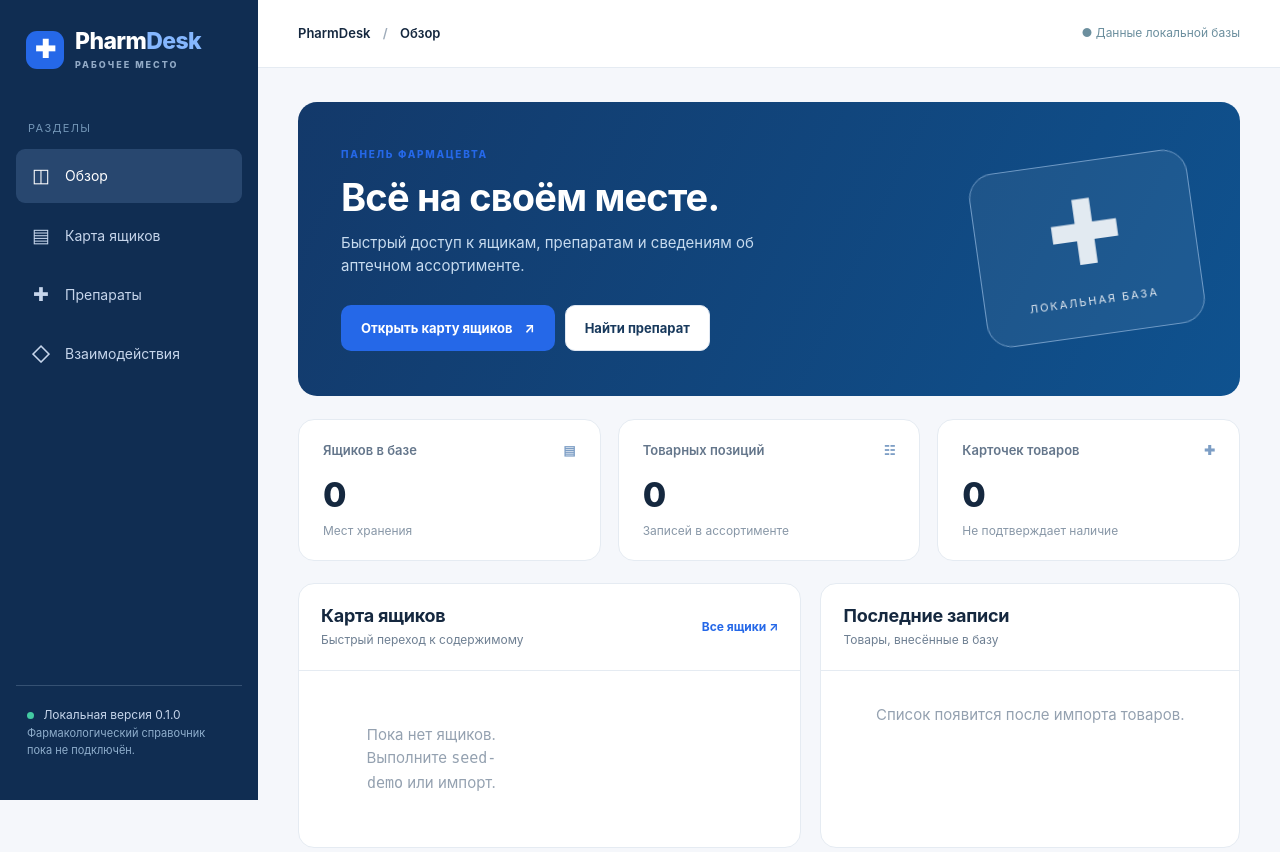
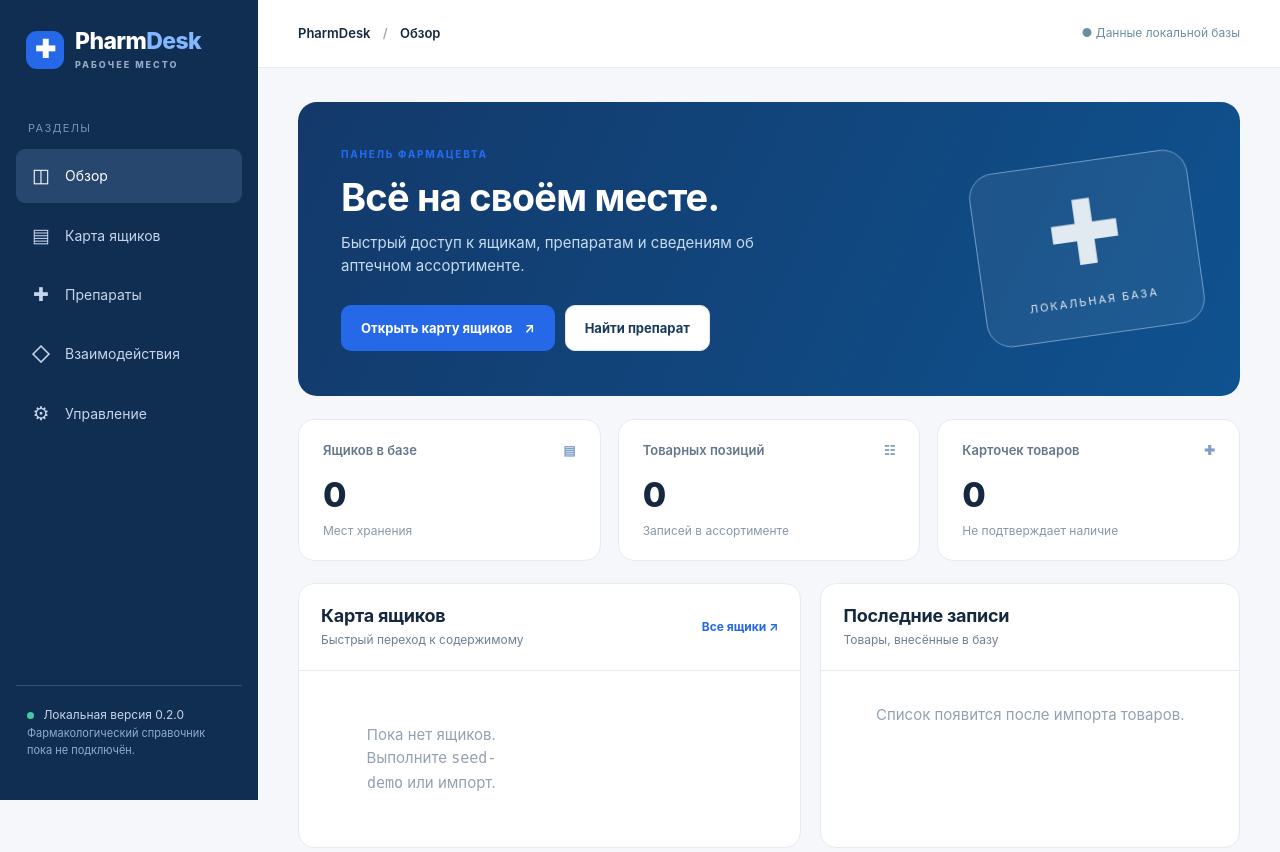
Before and after one commit to BogdanMaslyuk/PharmDesk, a FastAPI app: page / in a window 1280 px wide. Shown: the top 852 px of the page. Run offline with FastAPI, Linux system fonts and the light colour scheme.

Commit message:
Connect inventory management actions in app/templates/base.html

```diff
--- a/app/templates/base.html
+++ b/app/templates/base.html
@@ -18,8 +18,9 @@
       <a class="nav-link {% if page == 'drawers' %}active{% endif %}" href="/drawers"><span>▤</span> Карта ящиков</a>
       <a class="nav-link {% if page == 'medicines' %}active{% endif %}" href="/medicines"><span>✚</span> Препараты</a>
       <a class="nav-link {% if page == 'interactions' %}active{% endif %}" href="/interactions"><span>◇</span> Взаимодействия</a>
+      <a class="nav-link {% if page == 'manage' %}active{% endif %}" href="/manage"><span>⚙</span> Управление</a>
     </nav>
-    <div class="sidebar-bottom"><span class="status-dot"></span> Локальная версия 0.1.0 <p>Фармакологический справочник пока не подключён.</p></div>
+    <div class="sidebar-bottom"><span class="status-dot"></span> Локальная версия 0.2.0 <p>Фармакологический справочник пока не подключён.</p></div>
   </aside>
   <div class="main-pane">
     <header class="topbar"><div class="crumb">PharmDesk <span>/</span> {% block breadcrumb %}Обзор{% endblock %}</div><div class="topnote">● Данные локальной базы</div></header>
```
